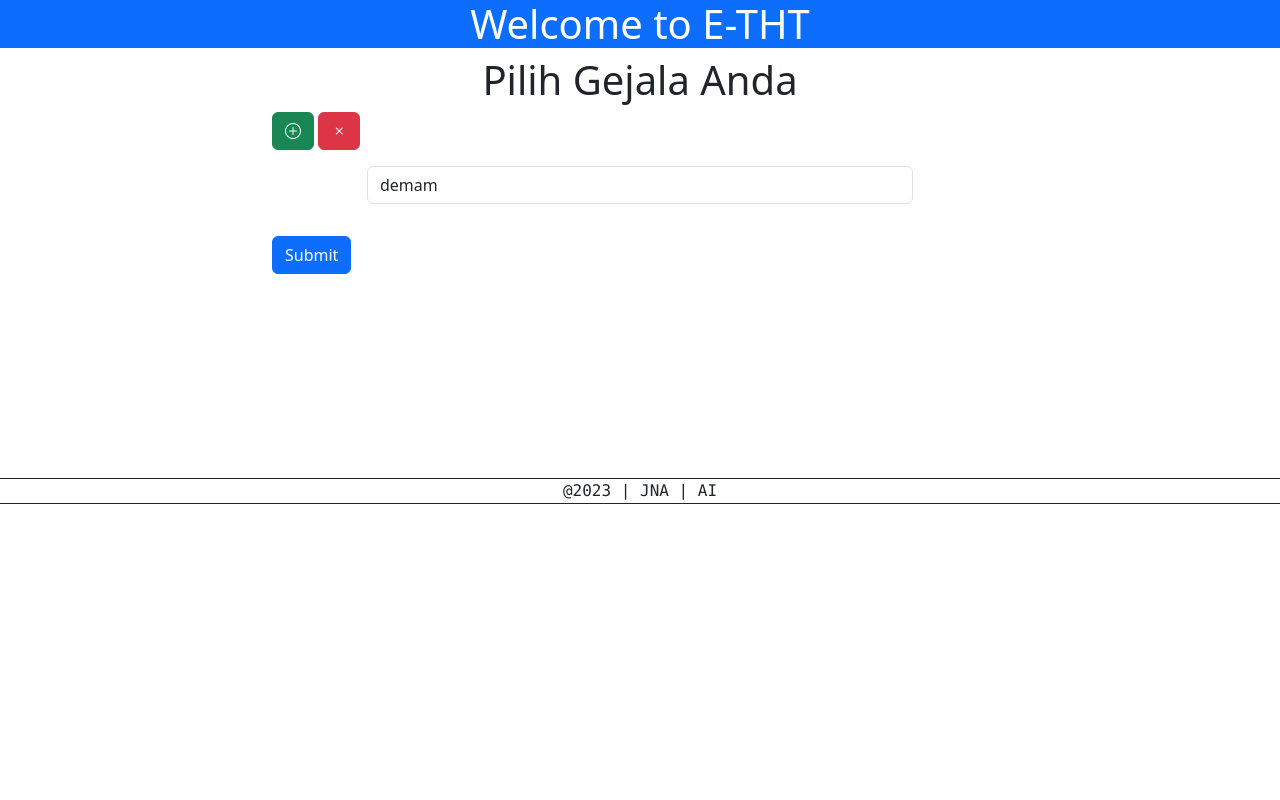
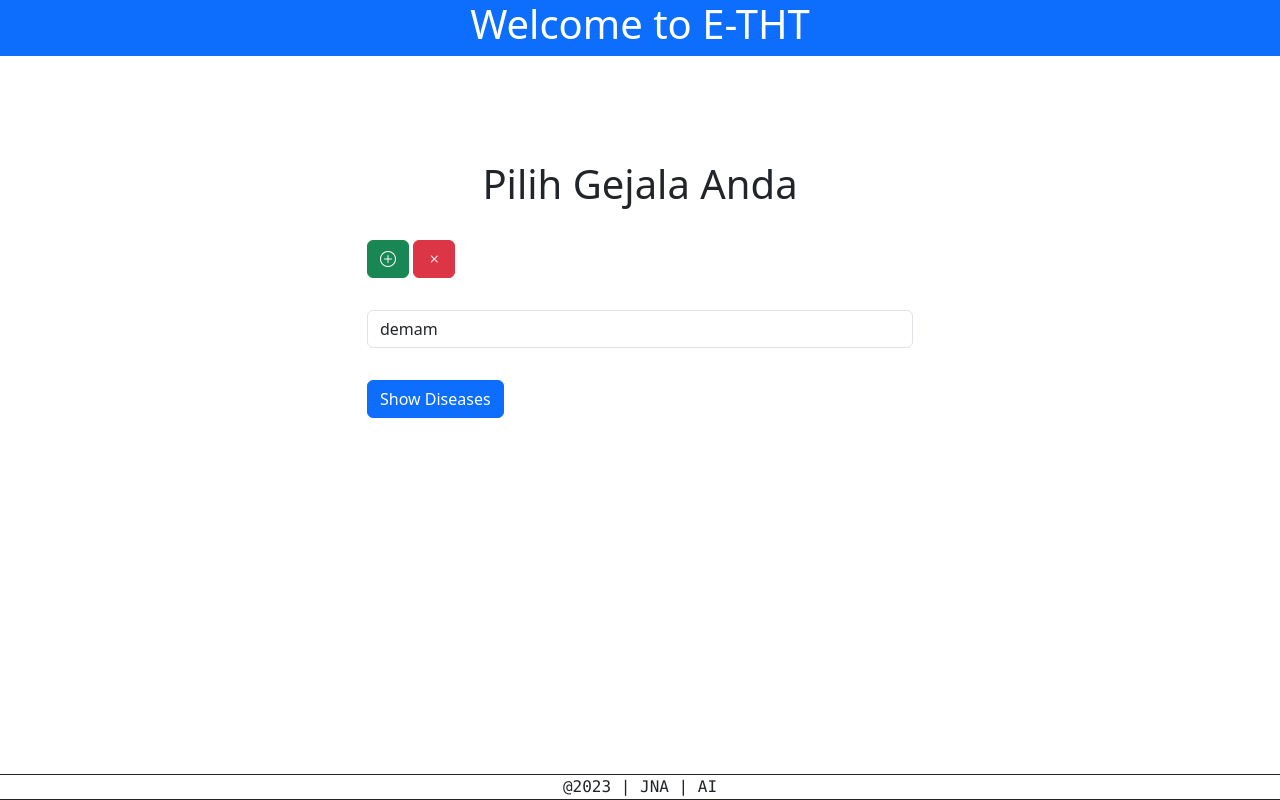
Before and after one commit to krisna31/sistem-pakar-ai-tht, a website built with Vite: page index.html in a window 1280 px wide. Built offline with nearby package versions, Linux system fonts and the light colour scheme.

Commit message:
done view layak kumpul not refactor code

```diff
--- a/index.html
+++ b/index.html
@@ -1,5 +1,5 @@
 <!DOCTYPE html>
-<html lang="en">
+<html lang="en" class="h-100">
   <head>
     <meta charset="UTF-8" />
     <link rel="icon" type="image/svg+xml" href="/vite.svg" />
@@ -13,7 +13,7 @@
     <!-- end of bts icon -->
     <title>Sistem Pakar</title>
   </head>
-  <body>
+  <body class="h-100 d-flex flex-column justify-content-between">
     <nav class="bg-primary">
       <div class="container-fluid">
         <h1 class="text-center text-white">Welcome to E-THT</h1>
@@ -21,13 +21,13 @@
     </nav>
     <main>
       <div class="container">
-        <div class="row d-flex justify-content-center">
+        <div class="row d-flex justify-content-center mb-4">
           <div class="col text-center">
             <h1>Pilih Gejala Anda</h1>
           </div>
         </div>
         <div class="row d-flex justify-content-center mb-3">
-          <div class="col-8">
+          <div class="col-10 col-lg-6 mb-3">
             <button class="btn btn-success" id="add_symptom">
               <i class="bi bi-plus-circle"></i>
             </button>
@@ -39,12 +39,12 @@
         <form id="formGejala">
         </form>
         <div class="row d-flex justify-content-center mt-3">
-          <div class="col-8">
-            <button type="submit" class="btn btn-primary" id="show_chart">Submit</button>
+          <div class="col-10 col-lg-6 mb-3">
+            <button type="submit" class="btn btn-primary" id="show_chart">Show Diseases</button>
           </div>
         </div>
-        <div class="row">
-          <div class="col">
+        <div class="row d-flex justify-content-center mt-3">
+          <div class="col-12 col-lg-10 mb-3">
             <canvas id="myChart"></canvas>
           </div>
         </div>
--- a/js/chart_logic.js
+++ b/js/chart_logic.js
@@ -1,4 +1,4 @@
-import { Chart } from "chart.js/auto";
+import { Chart, scales } from "chart.js/auto";
 
 let diseasesChart = null
 
@@ -10,16 +10,18 @@ function showChart(matchDiseases) {
     Object.entries(matchDiseases).sort(([,a],[,b]) => b-a)
   );
 
+
   const data = {
-    labels: Object.keys(sortedDiseases).map((key) => [key]),
+    labels: Object.keys(sortedDiseases).map((key) => key),
     datasets: [
       {
         label: 'Percentage',
-        data: Object.keys(sortedDiseases).map((key) => [sortedDiseases[key]]),
+        data: Object.keys(sortedDiseases).map((key) => sortedDiseases[key]),
         borderColor: 'rgb(54, 162, 235)',
       }
     ]
   };
+
   const config = {
     type: 'bar',
     data: data,
@@ -39,6 +41,12 @@ function showChart(matchDiseases) {
           display: true,
           text: 'Disease Chart based on symptoms'
         }
+      },
+      scales: {
+        x: {
+          min : 0,
+          max: 100
+        }
       }
     },
   };
--- a/main.js
+++ b/main.js
@@ -27,7 +27,7 @@ function addSymptomSelect() {
   newParentDiv.setAttribute('id', `elSelectParent${INDEX}`)
 
   const newInnerDiv = document.createElement('div')
-  newInnerDiv.setAttribute('class', 'col-8 col-md-8 col-lg-6 mb-3')
+  newInnerDiv.setAttribute('class', 'col-10 col-lg-6 mb-3')
 
   const newSelect = document.createElement('select')
   newSelect.title = 'elSelect'
--- /dev/null
+++ b/style.css
@@ -0,0 +1,5 @@
+html,
+body {
+  min-height: 100vh;;
+  min-height: 100dvh;
+}
```
Also changed, not shown: dist/index.html, 2 other files.
